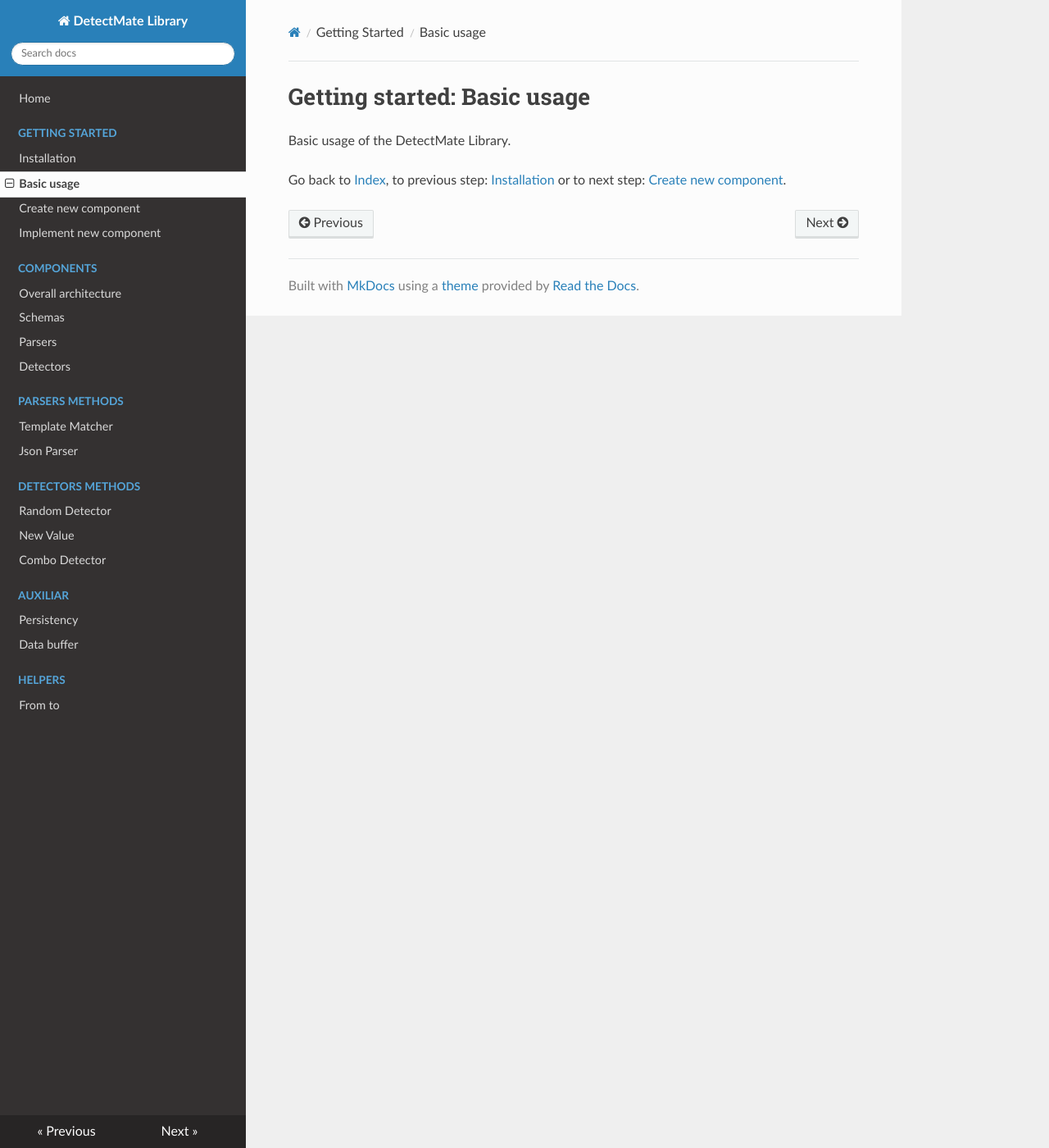
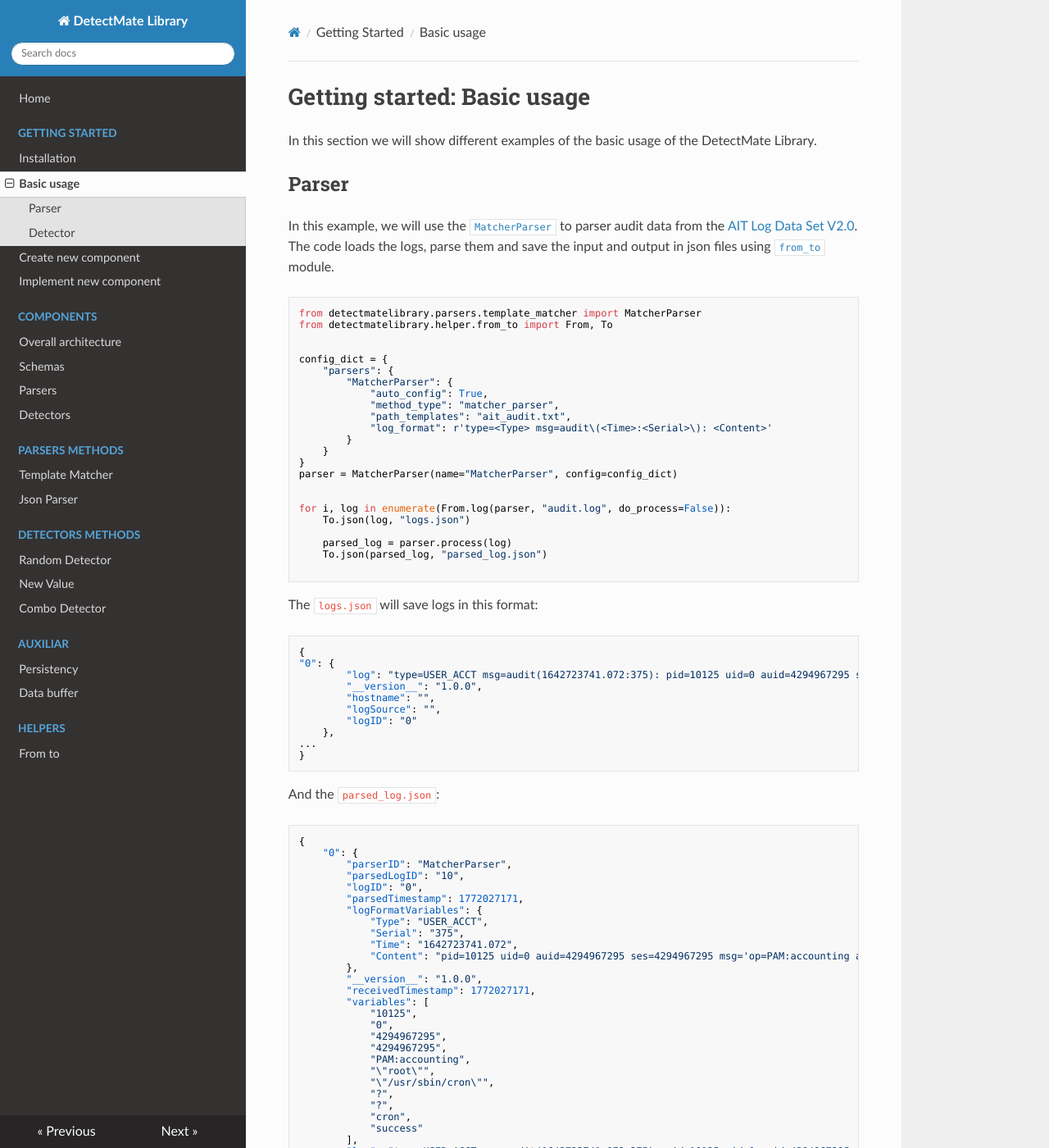
Before and after one commit to ait-detectmate/DetectMateLibrary, an MkDocs documentation site: the page built from docs/basic_usage.md, in a window 1280 px wide and 1400 px high. Shown: the whole window at 82% size. Built offline with MkDocs 1.6.1, drawn with Linux system fonts in a browser that asks for light colours; nearby versions of some CDN libraries; some of the changed text lies outside the part shown.

Commit message:
add basic usage - parser tutorial

````diff
--- a/docs/basic_usage.md
+++ b/docs/basic_usage.md
@@ -1,9 +1,91 @@
 
 # Getting started:  Basic usage
 
-Basic usage of the DetectMate Library.
+In this section we will show different examples of the basic usage of the DetectMate Library.
+
+## Parser
+
+In this example, we will use the [`MatcherParser`](parsers/template_matcher.md) to parser audit data from the [AIT Log Data Set V2.0](https://zenodo.org/records/5789064). The code loads the logs, parse them and save the input and output in json files using [`from_to`](helper/from_to.md) module.
+
+```python
+from detectmatelibrary.parsers.template_matcher import MatcherParser
+from detectmatelibrary.helper.from_to import From, To
 
 
+config_dict = {
+    "parsers": {
+        "MatcherParser": {
+            "auto_config": True,
+            "method_type": "matcher_parser",
+            "path_templates": "ait_audit.txt",
+            "log_format": r'type=<Type> msg=audit\(<Time>:<Serial>\): <Content>'
+        }
+    }
+}
+parser = MatcherParser(name="MatcherParser", config=config_dict)
 
 
+for i, log in enumerate(From.log(parser, "audit.log", do_process=False)):
+    To.json(log, "logs.json")
+
+    parsed_log = parser.process(log)
+    To.json(parsed_log, "parsed_log.json")
+
+```
+
+The `logs.json` will save logs in this format:
+
+```json
+{
+"0": {
+        "log": "type=USER_ACCT msg=audit(1642723741.072:375): pid=10125 uid=0 auid=4294967295 ses=4294967295 msg='op=PAM:accounting acct=\"root\" exe=\"/usr/sbin/cron\" hostname=? addr=? terminal=cron res=success'",
+        "__version__": "1.0.0",
+        "hostname": "",
+        "logSource": "",
+        "logID": "0"
+    },
+...
+}
+```
+And the `parsed_log.json`:
+
+```json
+{
+    "0": {
+        "parserID": "MatcherParser",
+        "parsedLogID": "10",
+        "logID": "0",
+        "parsedTimestamp": 1772027171,
+        "logFormatVariables": {
+            "Type": "USER_ACCT",
+            "Serial": "375",
+            "Time": "1642723741.072",
+            "Content": "pid=10125 uid=0 auid=4294967295 ses=4294967295 msg='op=PAM:accounting acct=\"root\" exe=\"/usr/sbin/cron\" hostname=? addr=? terminal=cron res=success'"
+        },
+        "__version__": "1.0.0",
+        "receivedTimestamp": 1772027171,
+        "variables": [
+            "10125",
+            "0",
+            "4294967295",
+            "4294967295",
+            "PAM:accounting",
+            "\"root\"",
+            "\"/usr/sbin/cron\"",
+            "?",
+            "?",
+            "cron",
+            "success"
+        ],
+        "log": "type=USER_ACCT msg=audit(1642723741.072:375): pid=10125 uid=0 auid=4294967295 ses=4294967295 msg='op=PAM:accounting acct=\"root\" exe=\"/usr/sbin/cron\" hostname=? addr=? terminal=cron res=success'",
+        "parserType": "matcher_parser",
+        "EventID": 0,
+        "template": "pid=<*> uid=<*> auid=<*> ses=<*> msg='op=<*> acct=<*> exe=<*> hostname=<*> addr=<*> terminal=<*> res=<*>'"
+    },
+...
+}
+```
+
+## Detector
+
 Go back to [Index](index.md), to previous step: [Installation](installation.md) or to next step: [Create new component](create_components.md).
````
